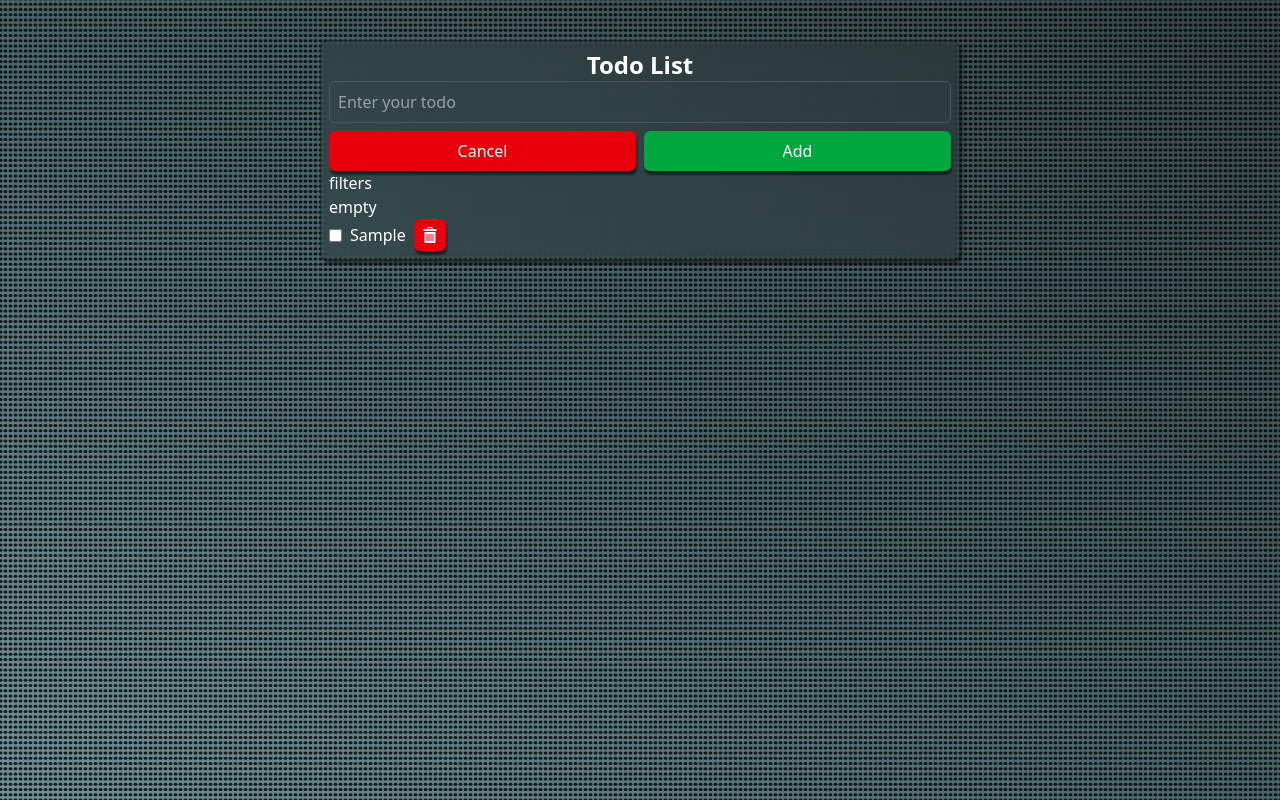
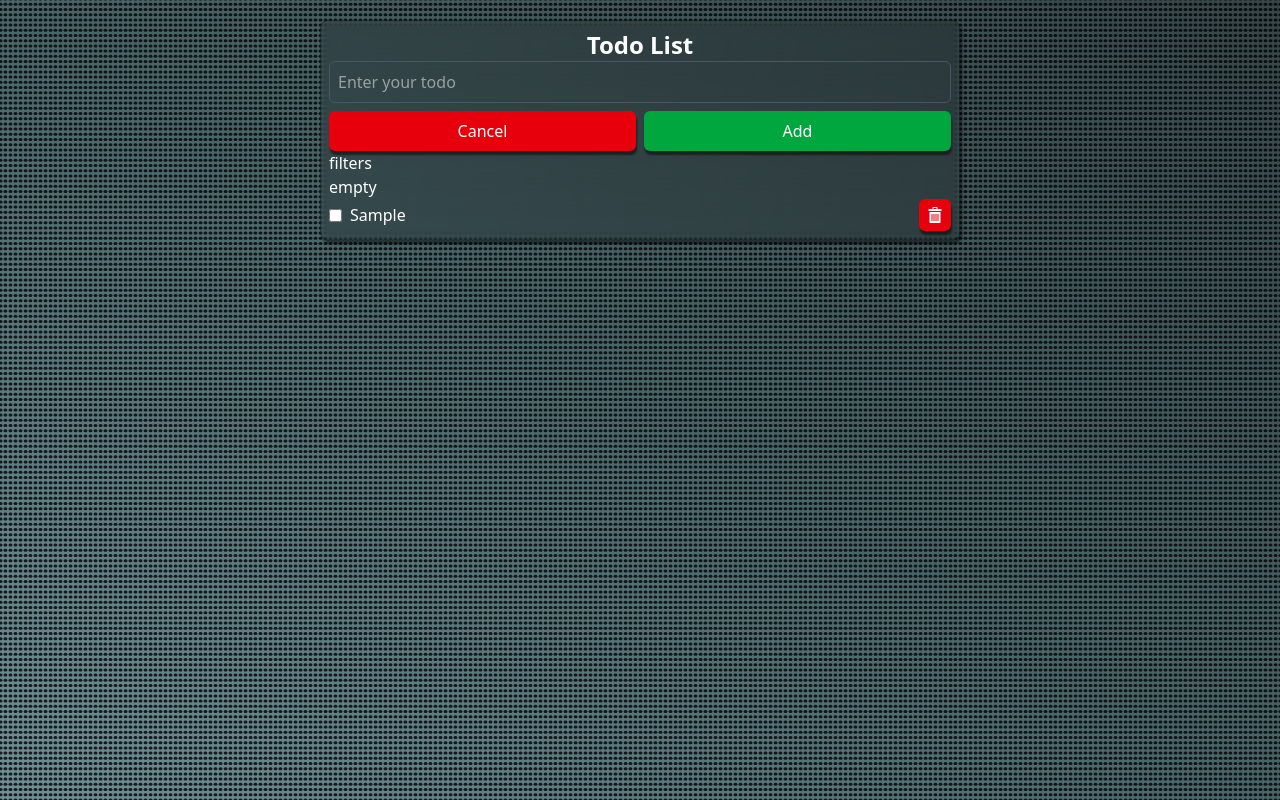
Before and after one commit to TraceOfHumanity/todo-list-vue, a Vue app: page / in a window 1280 px wide. Both pictures are taken after typing "Sample" into the empty fields and a click on the button "Add". Built offline with nearby package versions, Linux system fonts and the light colour scheme.

Commit message:
style(todo): adjust spacing and layout in Todo components

```diff
--- a/src/components/Todo/Todo.vue
+++ b/src/components/Todo/Todo.vue
@@ -1,6 +1,6 @@
 <template>
   <div
-    class="rounded-lg max-h-[80vh] overflow-y-auto backdrop-blur-xs border border-black/30 p-2 shadow-[2px_4px_3px_rgba(0,0,0,0.5)]"
+    class="rounded-lg max-h-[90vh] overflow-y-auto backdrop-blur-xs border border-black/30 p-2 shadow-[2px_4px_3px_rgba(0,0,0,0.5)]"
   >
     <slot></slot>
   </div>
--- a/src/components/Todo/TodoItem.vue
+++ b/src/components/Todo/TodoItem.vue
@@ -1,12 +1,10 @@
 <template>
-  <div class="grid grid-cols-2 gap-2">
-    <div class="flex items-center gap-2">
-      <input type="checkbox" v-model="props.todo.completed" />
-      <span>{{ props.todo.title }}</span>
-      <BaseButton class="bg-red-600" @click="todoStore.deleteTodo(props.todo.id)">
-        <img src="/bin.svg" alt="delete" class="w-4 h-4 text-white" />
-      </BaseButton>
-    </div>
+  <div class="grid grid-cols-[auto_1fr_auto] items-center gap-2">
+    <input type="checkbox" v-model="props.todo.completed" />
+    <span>{{ props.todo.title }}</span>
+    <BaseButton class="bg-red-600 ml-auto" @click="todoStore.deleteTodo(props.todo.id)">
+      <img src="/bin.svg" alt="delete" class="w-4 h-4 text-white" />
+    </BaseButton>
   </div>
 </template>
 
--- a/src/style.css
+++ b/src/style.css
@@ -33,5 +33,5 @@ body {
 }
 
 #app {
-  @apply container mx-auto px-4 py-10 flex-grow h-1 max-w-2xl grid gap-2 content-start;
+  @apply container mx-auto px-4 py-5 flex-grow h-1 max-w-2xl grid gap-2 content-start;
 }
```
